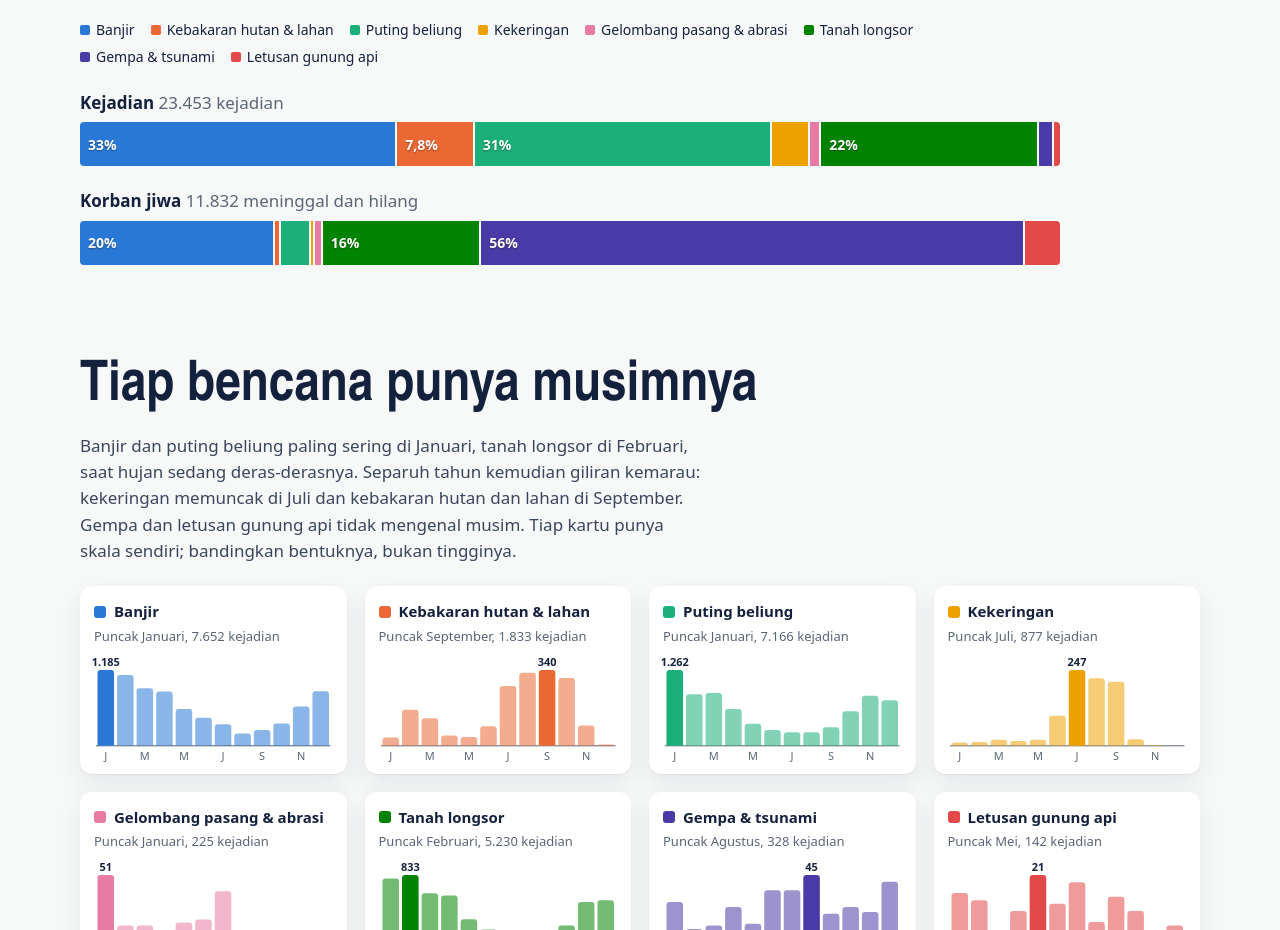
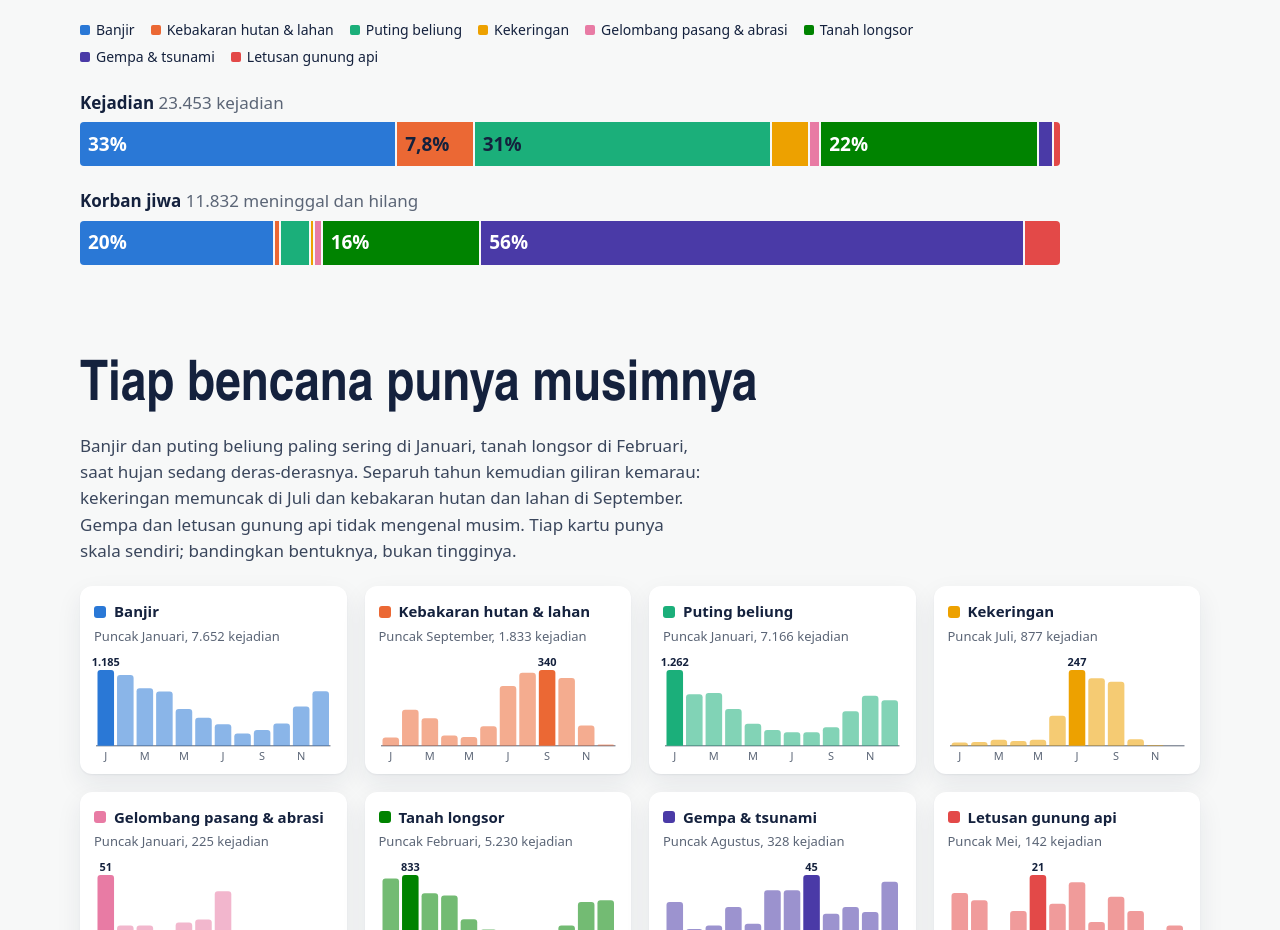
Before and after one commit to Reverseflash45/rawan, a website built with Vite: page index.html in a window 1280 px wide. Shown: the part 2171-3101 px from the top of the page. Built offline with nearby package versions, Linux system fonts and the light colour scheme; a web font is replaced by a local one.

Commit message:
Label persentase lebih besar, warna tulisan per segmen agar kontras cukup

```diff
--- a/src/gaya.css
+++ b/src/gaya.css
@@ -614,14 +614,14 @@
 .batang-100 span:last-child {
   border-radius: 0 4px 4px 0;
 }
+/* teks besar (19px tebal) supaya cukup 3:1; warna tulisan dipilih per segmen di grafik.ts */
 .batang-100 em {
   font-style: normal;
   padding: 0 8px;
-  font-size: 14px;
-  font-weight: 700;
-  color: #fff;
+  font-size: 19px;
+  font-weight: 800;
+  color: var(--label, #fff);
   white-space: nowrap;
-  text-shadow: 0 1px 2px rgb(0 0 0 / 0.35);
 }
 .legenda-jenis {
   display: flex;
--- a/src/grafik.ts
+++ b/src/grafik.ts
@@ -4,6 +4,8 @@
 
 const NS = "http://www.w3.org/2000/svg";
 export const warnaJenis = (j: number) => `var(--j${j})`;
+/** Slot palet yang kontrasnya lebih tinggi dengan tulisan dongker daripada putih. */
+const LABEL_GELAP = new Set([1, 2, 3, 4, 7]);
 
 /* ---------- tooltip bersama ---------- */
 const tip = document.createElement("div");
@@ -99,7 +101,8 @@
       s.style.flex = String(v);
       s.style.background = warnaJenis(d.jenis);
       // label hanya bila segmennya cukup lebar untuk angkanya
-      if (v * lebar >= 54) s.append(h("em", "", persen(v)));
+      if (v * lebar >= 62) s.append(h("em", "", persen(v)));
+      s.style.setProperty("--label", LABEL_GELAP.has(d.jenis) ? "var(--dongker)" : "#fff");
       s.addEventListener("pointermove", (e) => tampilkanTip(e.clientX, e.clientY, JENIS[d.jenis].nama, ` ${persen(v)}, ${angka(mentah(d))} ${satuan}`));
       s.addEventListener("pointerleave", sembunyikanTip);
       bt.append(s);
```
